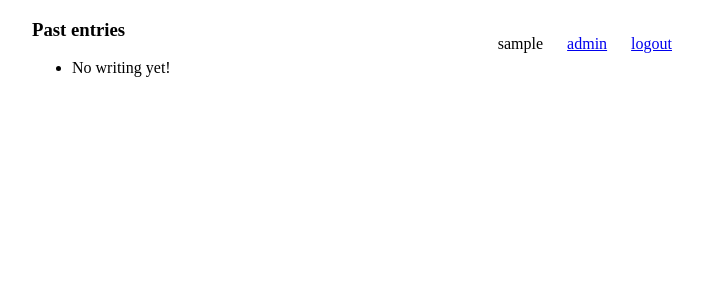
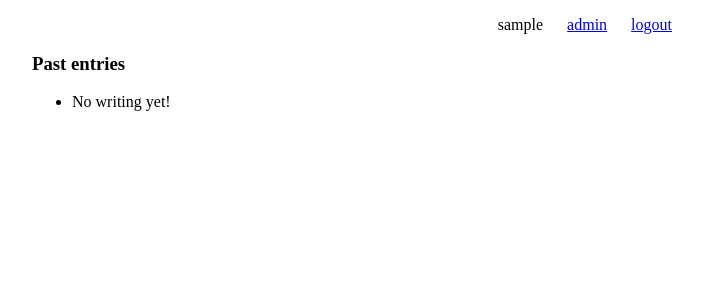
Before and after one commit to iafisher/writingstreak, a Django app: page / in a window 1280 px wide. Shown: the top 300 px of the page, without its empty margins (288-991 px from the left). Run offline with Django 3.2, Linux system fonts and the light colour scheme; the visitor is signed in with stand-in values (Sample User, id 1); data that the repository does not hold is empty; some libraries are stand-ins or nearby versions.

Commit message:
Add home link to account menu on archive pages and fix styling

```diff
--- a/compose/static/compose/css/base.css
+++ b/compose/static/compose/css/base.css
@@ -348,16 +348,22 @@ template {
   width: 50%;
 }
 
-#account-menu {
-    list-style: none;
-    float: right;
+.account-menu {
+  width: 100%;
+  text-align: right;
+  list-style: none;
+  padding-left: 0;
 }
 
-#account-menu li {
+.account-menu li {
     display: inline;
     margin-left: 20px;
 }
 
-#account-menu li:first {
+.account-menu li:first {
     margin-left: 0;
 }
+
+.past-writing-list li {
+    margin-bottom: 10px;
+}
--- a/compose/static/compose/css/index.css
+++ b/compose/static/compose/css/index.css
@@ -11,11 +11,3 @@
   font-weight: bold;
   color: crimson;
 }
-
-#past-writing-list li {
-    margin-bottom: 10px;
-}
-
-#archive-text {
-    line-height: 1.5;
-}
--- a/compose/templates/compose/accountmenu.html
+++ /dev/null
@@ -1,5 +0,0 @@
-<ul id="account-menu">
-  <li>{{ user.username }}</li>
-  {% if user.is_staff %}<li><a href="{% url 'admin:index' %}" target="_blank">admin</a></li>{% endif %}
-  <li><a href="{% url 'compose:logout' %}">logout</a></li>
-</ul>
--- a/compose/templates/compose/index.html
+++ b/compose/templates/compose/index.html
@@ -12,7 +12,11 @@
 <div class="container">
   {% csrf_token %}
 
-  {% include 'compose/accountmenu.html' %}
+  <ul class="account-menu">
+    <li>{{ user.username }}</li>
+    {% if user.is_staff %}<li><a href="{% url 'admin:index' %}" target="_blank">admin</a></li>{% endif %}
+    <li><a href="{% url 'compose:logout' %}">logout</a></li>
+  </ul>
 
   <!-- Root of the main React component (see frontend/index.js) -->
   <div id="react-root"></div>
--- a/compose/templates/compose/pastentries.html
+++ b/compose/templates/compose/pastentries.html
@@ -1,6 +1,6 @@
 {% load humanize %}
 
-<ul id="past-writing-list">
+<ul class="past-writing-list">
   {% for month, past_entries in past_entries_by_month %}
   <li>{{ month }}</li>
   <ul>
```
Also changed, not shown: compose/static/compose/css/archive.css (added, +7 -0 lines), compose/templates/compose/archive.html (+7 -3 lines).
